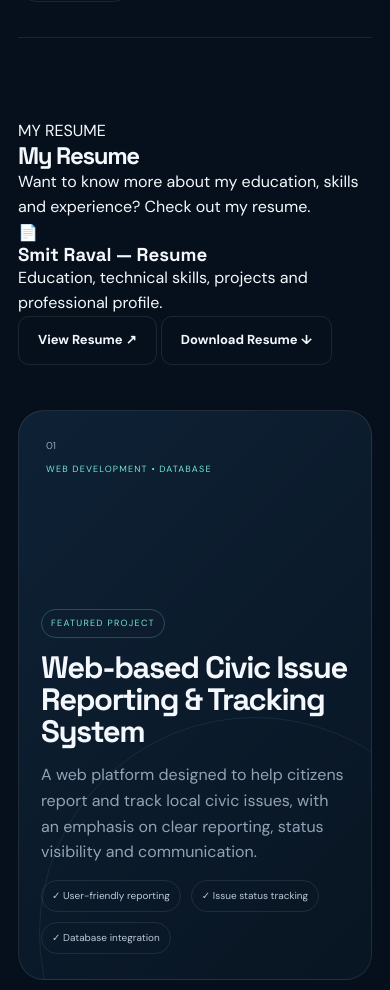
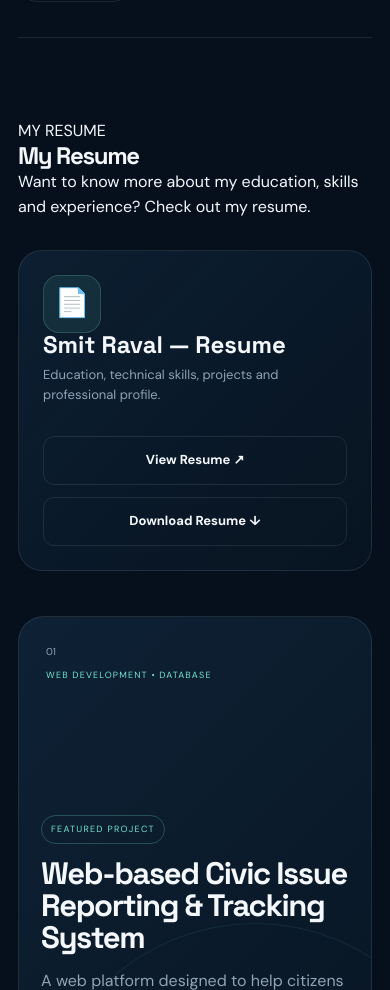
Before and after one commit to smitraval08/Portfolio, a Flask app: page / in a window 390 px wide. Shown: the part 3818-4808 px from the top of the page. Run offline with Flask 3, Linux system fonts and the light colour scheme.

Commit message:
Update style.css

```diff
--- a/static/style.css
+++ b/static/style.css
@@ -1478,3 +1478,151 @@ text-align:center;
 }
 
 }
+
+/* ================================
+   RESUME
+================================ */
+
+.resume-card {
+    margin-top: 30px;
+    padding: 32px;
+    border: 1px solid var(--line);
+    border-radius: 24px;
+    background: linear-gradient(135deg, rgba(14,32,51,.92), rgba(8,21,34,.78));
+    display: flex;
+    align-items: center;
+    justify-content: space-between;
+    gap: 30px;
+}
+
+.resume-info {
+    display: flex;
+    align-items: center;
+    gap: 18px;
+}
+
+.resume-icon {
+    width: 58px;
+    height: 58px;
+    flex: 0 0 58px;
+    display: grid;
+    place-items: center;
+    border-radius: 16px;
+    background: rgba(116,230,211,.09);
+    border: 1px solid rgba(116,230,211,.20);
+    color: var(--mint);
+    font-size: 28px;
+}
+
+.resume-card h3 {
+    margin: 0 0 7px;
+    font-size: 24px;
+}
+
+.resume-card p {
+    margin: 0;
+    color: var(--muted);
+    font-size: 13px;
+}
+
+.resume-actions {
+    display: flex;
+    gap: 12px;
+    flex-wrap: wrap;
+}
+
+.btn.secondary {
+    background: transparent;
+    border: 1px solid var(--line);
+    color: var(--text);
+}
+
+.btn.secondary:hover {
+    border-color: rgba(116,230,211,.45);
+    color: var(--mint);
+}
+
+
+/* ================================
+   CERTIFICATES
+================================ */
+
+.certificate-grid {
+    margin-top: 30px;
+    display: grid;
+    grid-template-columns: repeat(2, minmax(0, 1fr));
+    gap: 18px;
+}
+
+.certificate-card {
+    padding: 16px;
+    border: 1px solid var(--line);
+    border-radius: 22px;
+    background: var(--panel);
+    overflow: hidden;
+    transition: .25s;
+}
+
+.certificate-card:hover {
+    transform: translateY(-4px);
+    border-color: rgba(116,230,211,.25);
+}
+
+.certificate-image {
+    width: 100%;
+    aspect-ratio: 16 / 11;
+    object-fit: contain;
+    display: block;
+    border-radius: 14px;
+    background: #06101c;
+}
+
+.certificate-card h3 {
+    margin: 15px 4px 4px;
+    font-size: 18px;
+}
+
+.certificate-card p {
+    margin: 0 4px;
+    color: var(--muted);
+    font-size: 12px;
+}
+
+
+/* ================================
+   RESPONSIVE - RESUME / CERTIFICATES
+================================ */
+
+@media (max-width: 900px) {
+    .resume-card {
+        align-items: flex-start;
+        flex-direction: column;
+    }
+
+    .resume-actions {
+        width: 100%;
+    }
+}
+
+@media (max-width: 680px) {
+    .resume-card {
+        padding: 24px;
+    }
+
+    .resume-info {
+        align-items: flex-start;
+    }
+
+    .resume-actions {
+        flex-direction: column;
+        width: 100%;
+    }
+
+    .resume-actions .btn {
+        width: 100%;
+    }
+
+    .certificate-grid {
+        grid-template-columns: 1fr;
+    }
+}
```
